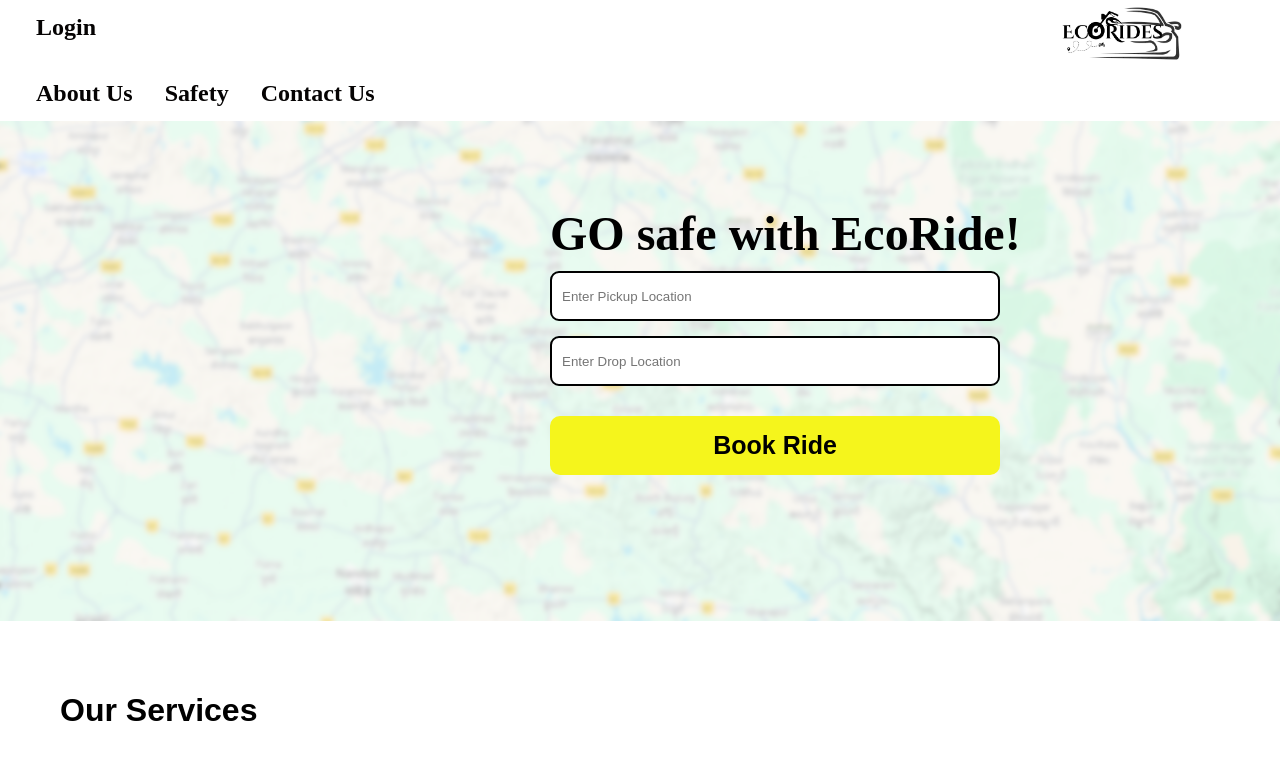
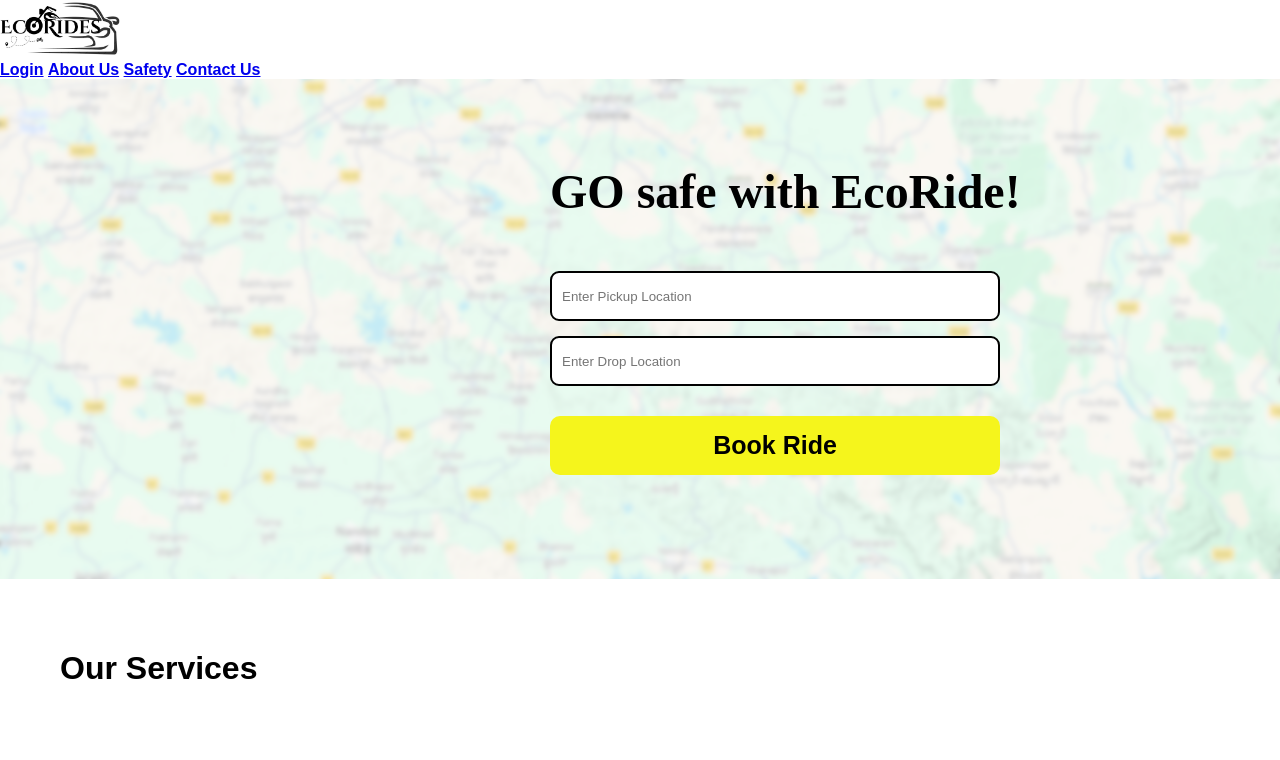
Before and after one commit to Hemanth18-G/EcoRider, a plain HTML site: page index.html in a window 1280 px wide. Drawn offline with Linux system fonts and the light colour scheme.

Commit message:
Update index.html

```diff
--- a/index.html
+++ b/index.html
@@ -7,14 +7,14 @@
     <link rel="stylesheet" href="style.css">
 </head>
 <body>
-<div class="goff"><B>
-    <img class="hi" src="ECO.jpg">
+<div class="header">
+    <img src="ECO.jpg" width="120px">
 
-    <a class="active" href="home.html">Login</a>
-    <a href="#Aboutus">About Us</a>
-    <a href="#Safety">Safety</a>
-    <a href="#Contact Us">Contact Us</a><br>
-<br>
+    <div class="active">
+    <a href="home.html"><b>Login</b></a>
+    <a href="#Aboutus"><b>About Us</b></a>
+    <a href="#Safety"><b>Safety</b></a>
+    <a href="#Contact Us"><b>Contact Us</b></a><br></div>
 </div>
 </div>
 <div>
@@ -28,7 +28,7 @@
     </div>
     <div class="ji">
     <form>
-            <!-- <img src="12.png" width="19px"> -->
+
             <input type="text" required placeholder="Enter Pickup Location">
             <input type="text" required placeholder="Enter Drop Location" >
             <button><b>Book Ride</b></button>
```
